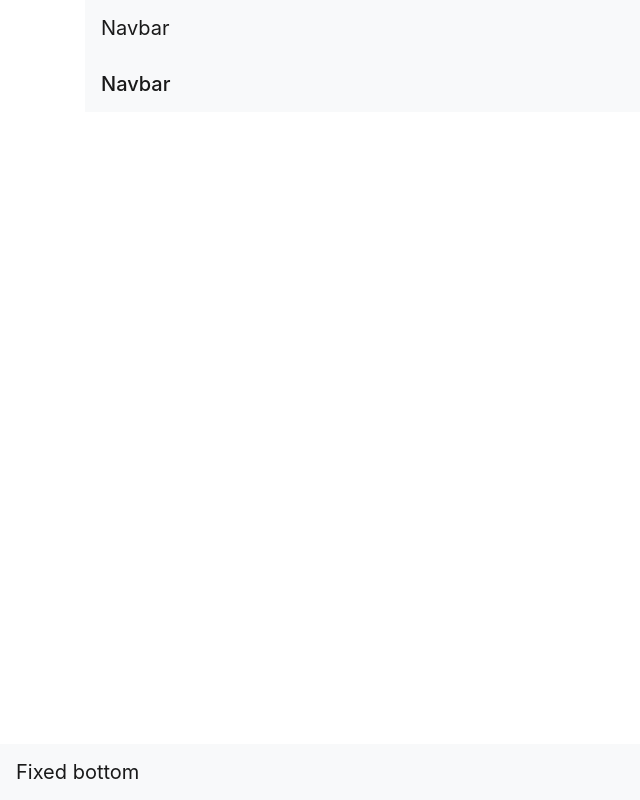
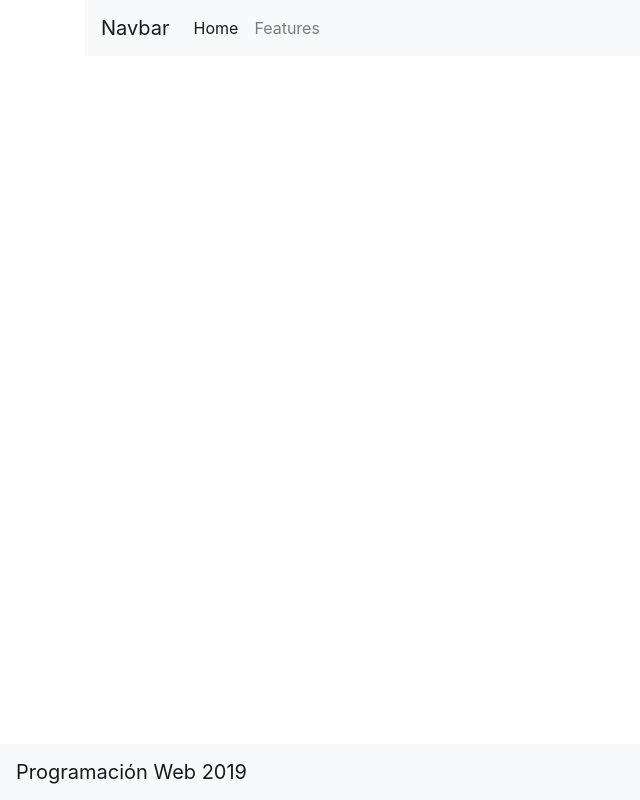
Before and after one commit to csalazar93/Sistema-de-Calificaci-n-de-Estudiantes-Web, an Angular app in the folder sce-web/: page / in a window 1280 px wide. Shown: the whole page, without its empty margins (0-640 px from the left). Built offline with nearby package versions, Linux system fonts and the light colour scheme.

Commit message:
Cambios agregación barras de navegación

```diff
--- a/sce-web/src/app/app.component.html
+++ b/sce-web/src/app/app.component.html
@@ -1,18 +1,25 @@
 <div class="container">
     <!-- Content here -->
-    <!-- As a link -->
-    <nav class="navbar navbar-light bg-light">
+    <nav class="navbar navbar-expand-lg navbar-light bg-light">
         <a class="navbar-brand" href="#">Navbar</a>
-    </nav>
-
-    <!-- As a heading -->
-    <nav class="navbar navbar-light bg-light">
-        <span class="navbar-brand mb-0 h1">Navbar</span>
+        <button class="navbar-toggler" type="button" data-toggle="collapse" data-target="#navbarNav" aria-controls="navbarNav" aria-expanded="false" aria-label="Toggle navigation">
+          <span class="navbar-toggler-icon"></span>
+        </button>
+        <div class="collapse navbar-collapse" id="navbarNav">
+            <ul class="navbar-nav">
+                <li class="nav-item active">
+                    <a class="nav-link" href="#">Home <span class="sr-only">(current)</span></a>
+                </li>
+                <li class="nav-item">
+                    <a class="nav-link" href="#">Features</a>
+                </li>
+            </ul>
+        </div>
     </nav>
 
 
     <nav class="navbar fixed-bottom navbar-light bg-light">
-        <a class="navbar-brand" href="#">Fixed bottom</a>
+        <a class="navbar-brand" href="#"> Programación Web 2019</a>
     </nav>
 
 </div>
```
